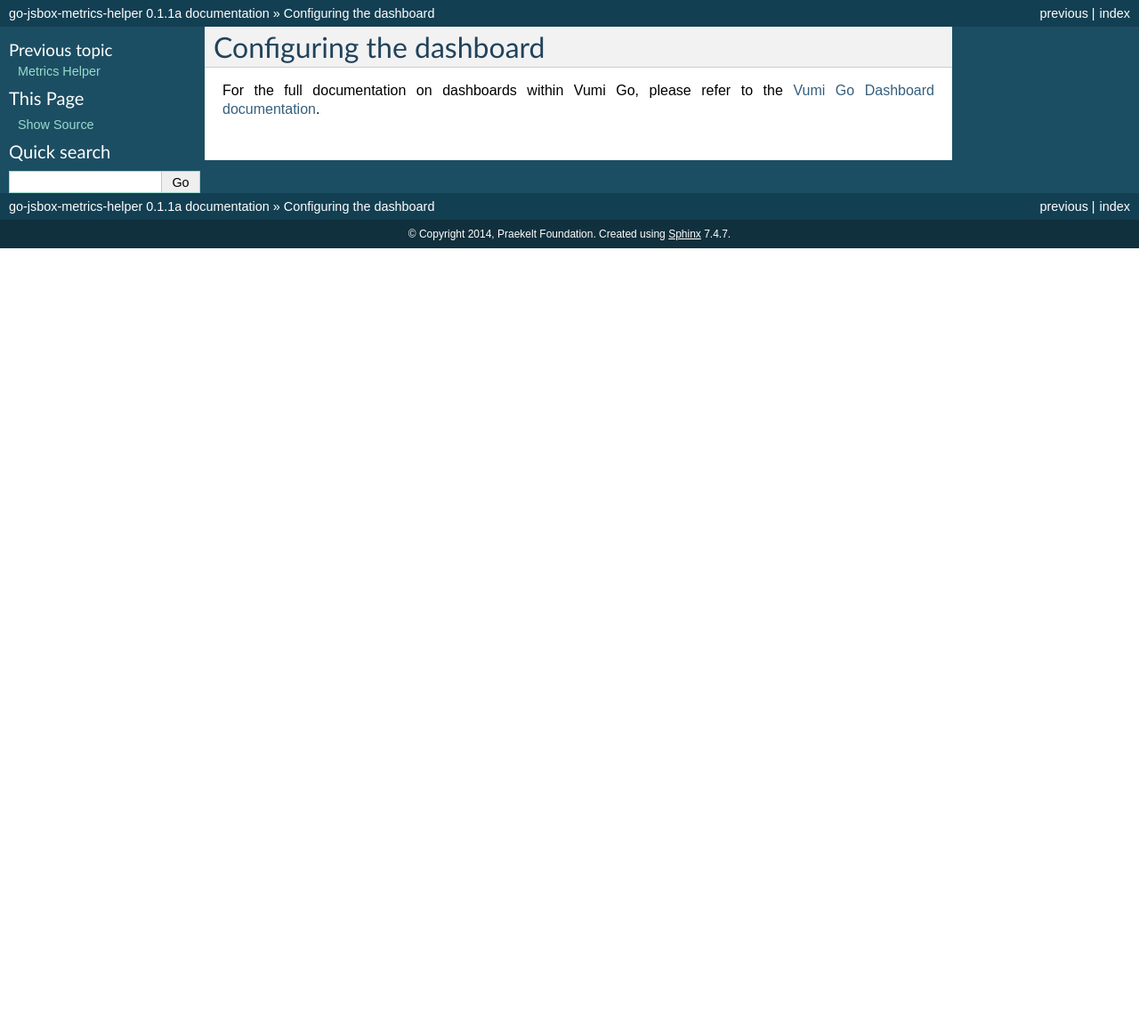
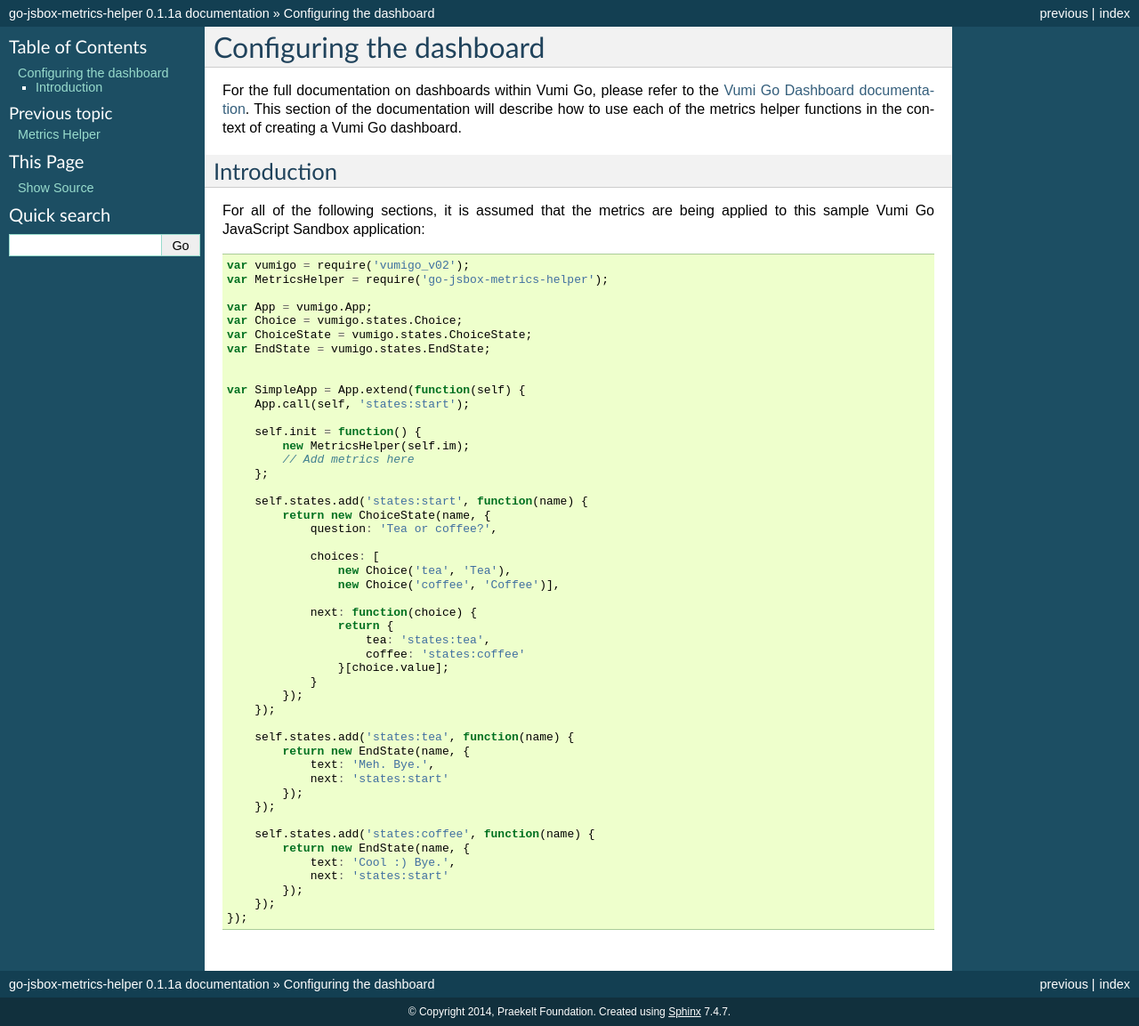
Before and after one commit to praekeltfoundation/go-jsbox-metrics-helper, a Sphinx documentation site: the page built from docs/dashboard.rst, in a window 1280 px wide. Shown: the whole page at 89% size. Built offline with Sphinx 7.4.7, drawn with Linux system fonts in a browser that asks for light colours; before the commit the page ends 900 px from its top, so only the background shows below that.

Commit message:
Added basic app

```diff
--- a/docs/dashboard.rst
+++ b/docs/dashboard.rst
@@ -3,7 +3,67 @@
 =========================
 
 For the full documentation on dashboards within Vumi Go, please refer to the
-`Vumi Go Dashboard documentation`_.
+`Vumi Go Dashboard documentation`_. This section of the documentation will
+describe how to use each of the metrics helper functions in the context of
+creating a Vumi Go dashboard.
+
+Introduction
+------------
+For all of the following sections, it is assumed that the metrics are being
+applied to this sample Vumi Go JavaScript Sandbox application:
+
+.. code-block:: javascript
+
+    var vumigo = require('vumigo_v02');
+    var MetricsHelper = require('go-jsbox-metrics-helper');
+
+    var App = vumigo.App;
+    var Choice = vumigo.states.Choice;
+    var ChoiceState = vumigo.states.ChoiceState;
+    var EndState = vumigo.states.EndState;
+
+
+    var SimpleApp = App.extend(function(self) {
+        App.call(self, 'states:start');
+
+        self.init = function() {
+            new MetricsHelper(self.im);
+            // Add metrics here
+        };
+
+        self.states.add('states:start', function(name) {
+            return new ChoiceState(name, {
+                question: 'Tea or coffee?',
+
+                choices: [
+                    new Choice('tea', 'Tea'),
+                    new Choice('coffee', 'Coffee')],
+
+                next: function(choice) {
+                    return {
+                        tea: 'states:tea',
+                        coffee: 'states:coffee'
+                    }[choice.value];
+                }
+            });
+        });
+
+        self.states.add('states:tea', function(name) {
+            return new EndState(name, {
+                text: 'Meh. Bye.',
+                next: 'states:start'
+            });
+        });
+
+        self.states.add('states:coffee', function(name) {
+            return new EndState(name, {
+                text: 'Cool :) Bye.',
+                next: 'states:start'
+            });
+        });
+    });
+
+
 
 
 .. _`Vumi Go Dashboard documentation`: http://vumi-go.readthedocs.org/en/latest/dashboards.html
```
